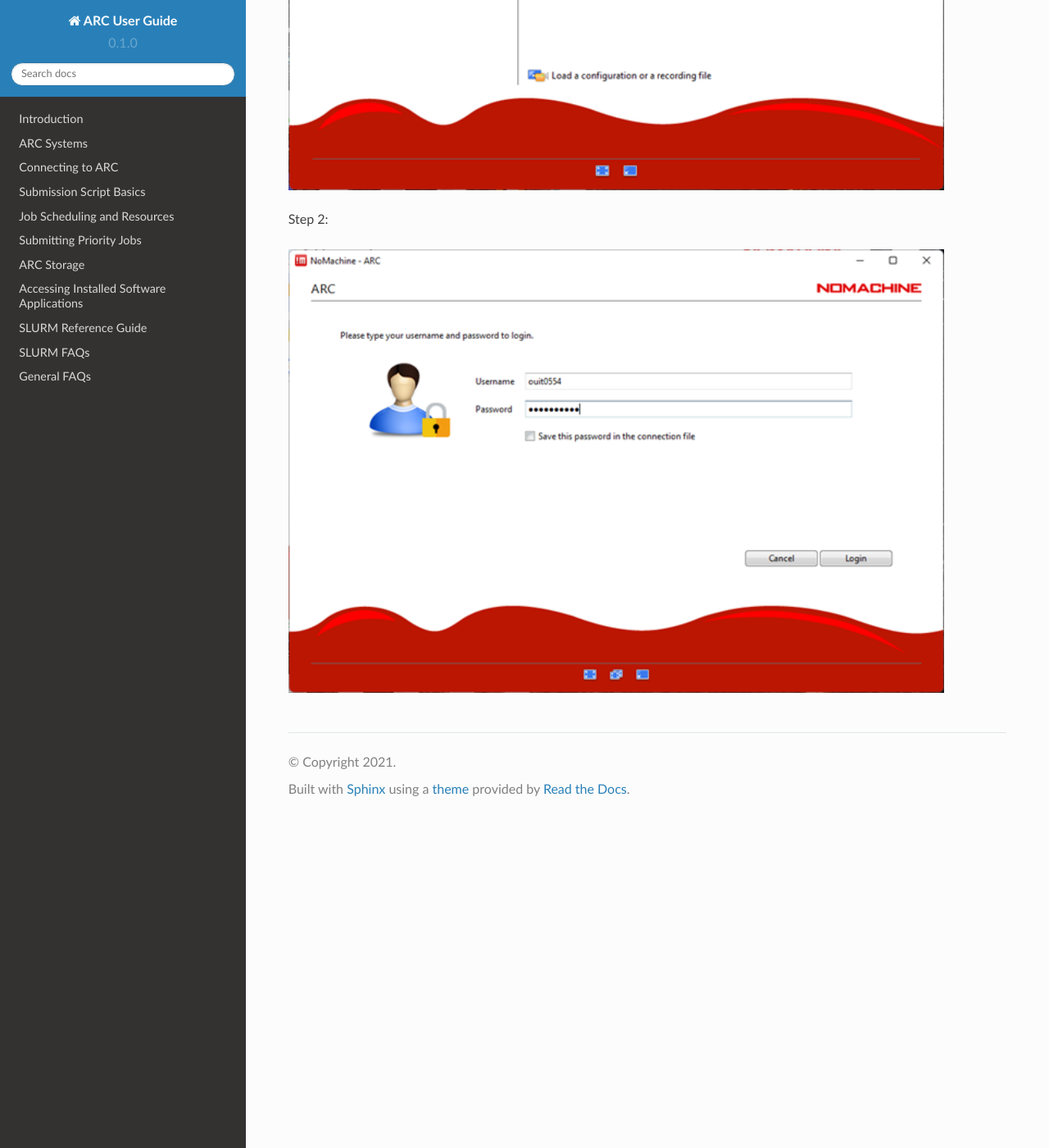
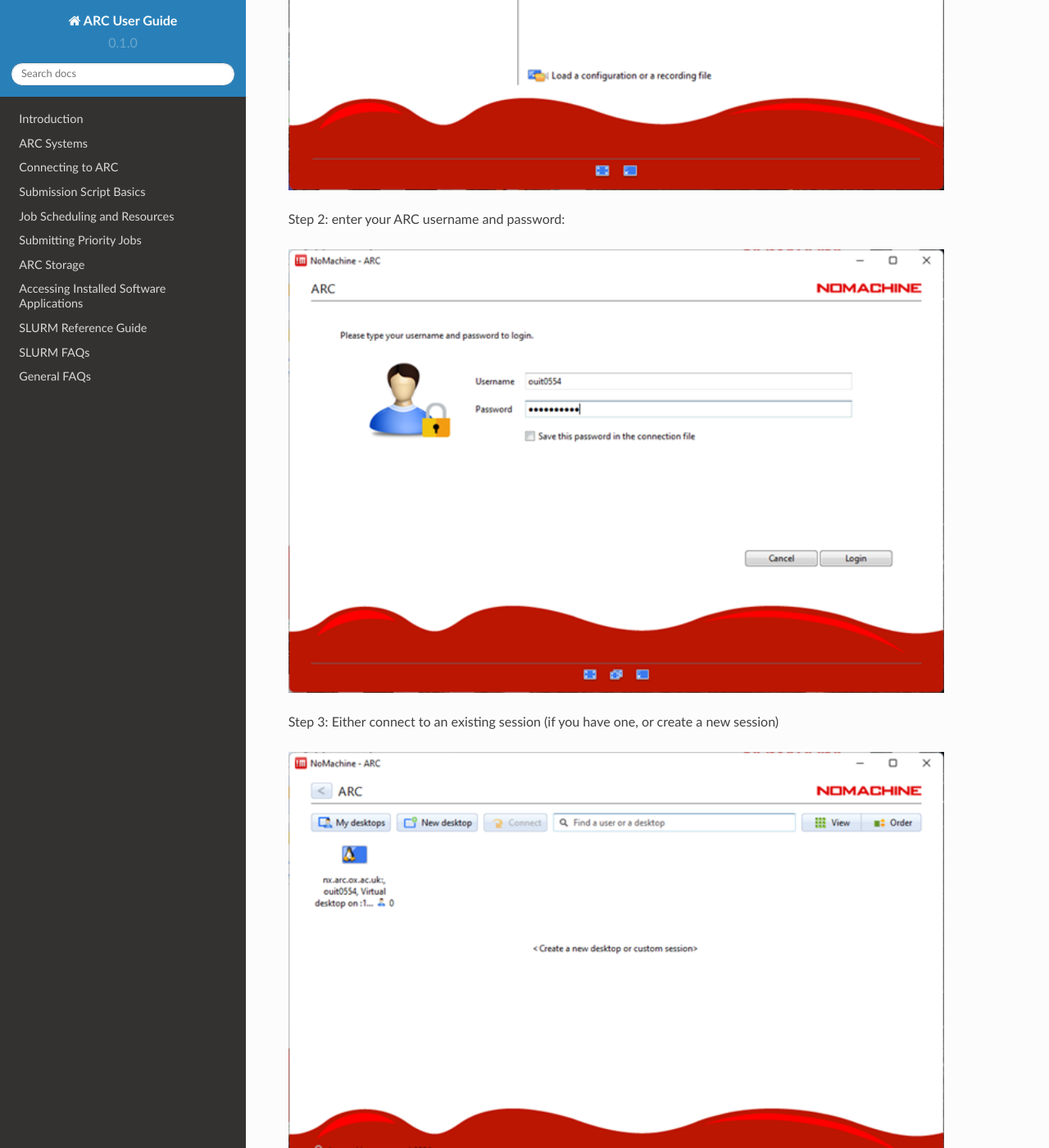
Before and after one commit to tina-friedrich/arc-user-guide, a Sphinx documentation site: the page built from docs/source/arc-gfx-interactive.rst, in a window 1280 px wide and 1400 px high, scrolled down 863 px. Shown: the whole window at 82% size. Built offline with Sphinx 7.4.7 and the Read the Docs theme 2.0.0, drawn with Linux system fonts in a browser that asks for light colours.

Commit message:
Update arc-gfx-interactive.rst

```diff
--- a/docs/source/arc-gfx-interactive.rst
+++ b/docs/source/arc-gfx-interactive.rst
@@ -18,6 +18,7 @@
 
 **Configuring NoMachine client access**
 
+
 Step 1: give the connection a name, in the image below we have used ``ARC`` and specify the host as ``nx.arc.ox.ac.uk``
 
 .. image:: images/arc-client1.png
@@ -25,8 +26,17 @@
   :alt: Client Install Stage 1
 
 
-Step 2:
+
+Step 2: enter your ARC username and password:
 
 .. image:: images/arc-client2.png
   :width: 800
   :alt: Client Install Stage 2
+
+Step 3: Either connect to an existing session (if you have one, or create a new session)
+
+.. image:: images/arc-client3.png
+  :width: 800
+  :alt: Client Install Stage 3
+
+Step 4:
```
